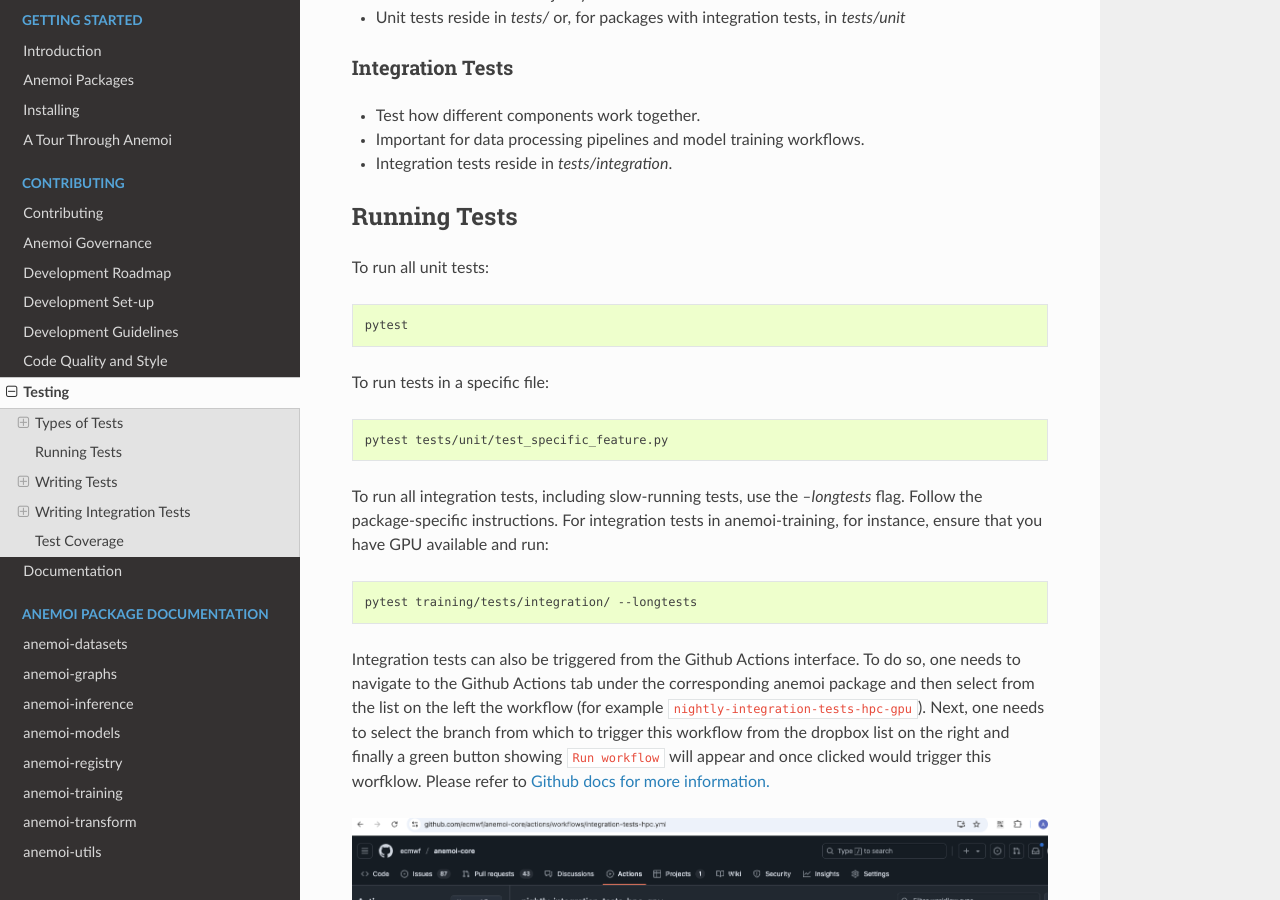
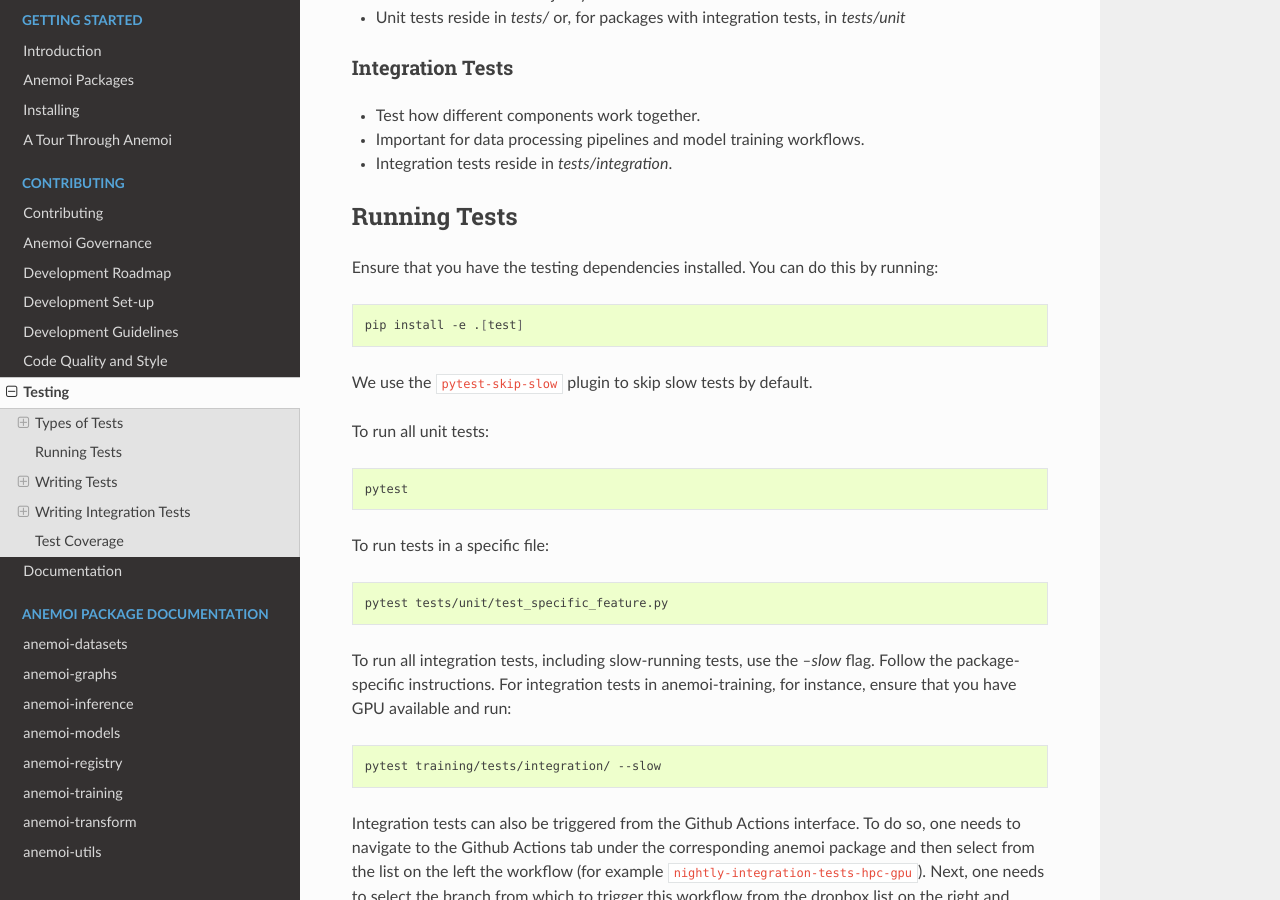
Before and after one commit to ecmwf/anemoi-docs, a Sphinx documentation site: the page built from docs/contributing/testing.rst, in a window 1280 px wide and 900 px high, scrolled down 452 px. Built offline with Sphinx 7.4.7 and the Read the Docs theme 3.1.0, drawn with Linux system fonts in a browser that asks for light colours; some of the changed text lies outside the part shown.

Commit message:
docs: update docs on pytest options and markers (#51)

```diff
--- a/docs/contributing/testing.rst
+++ b/docs/contributing/testing.rst
@@ -36,6 +36,15 @@
  Running Tests
 ***************
 
+Ensure that you have the testing dependencies installed. You can do this
+by running:
+
+.. code:: bash
+
+   pip install -e .[test]
+
+We use the ``pytest-skip-slow`` plugin to skip slow tests by default.
+
 To run all unit tests:
 
 .. code:: bash
@@ -49,13 +58,13 @@
    pytest tests/unit/test_specific_feature.py
 
 To run all integration tests, including slow-running tests, use the
-`--longtests` flag. Follow the package-specific instructions. For
-integration tests in anemoi-training, for instance, ensure that you have
-GPU available and run:
+`--slow` flag. Follow the package-specific instructions. For integration
+tests in anemoi-training, for instance, ensure that you have GPU
+available and run:
 
 .. code:: bash
 
-   pytest training/tests/integration/ --longtests
+   pytest training/tests/integration/ --slow
 
 Integration tests can also be triggered from the Github Actions
 interface. To do so, one needs to navigate to the Github Actions tab
@@ -184,13 +193,13 @@
 Marking Long-Running Tests
 ==========================
 
-For long-running integration tests, we use the `--longtests` flag to
-ensure that they are run only when necessary. This means that you should
-add the correspondong marker to these tests:
+For slow-running integration tests, we use the `--slow` flag to ensure
+that they are run only when necessary. This means that you should add
+the correspondong marker to these tests:
 
 .. code:: python
 
-   @pytest.mark.longtests
+   @pytest.mark.slow
    def test_long():
          pass
 
```
